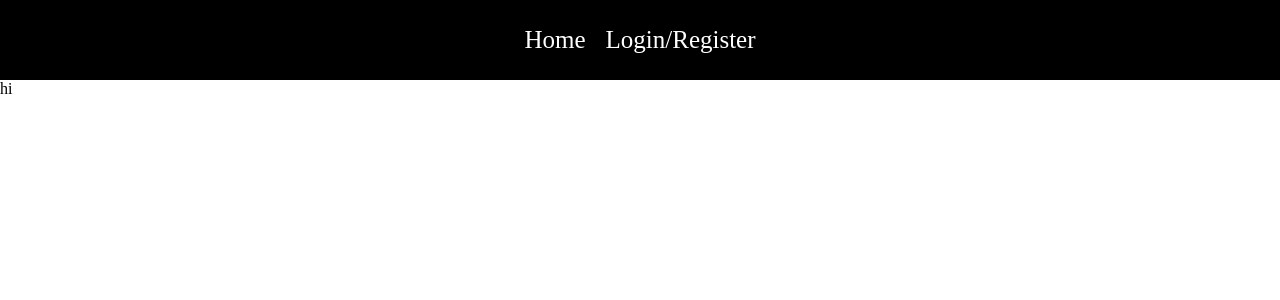
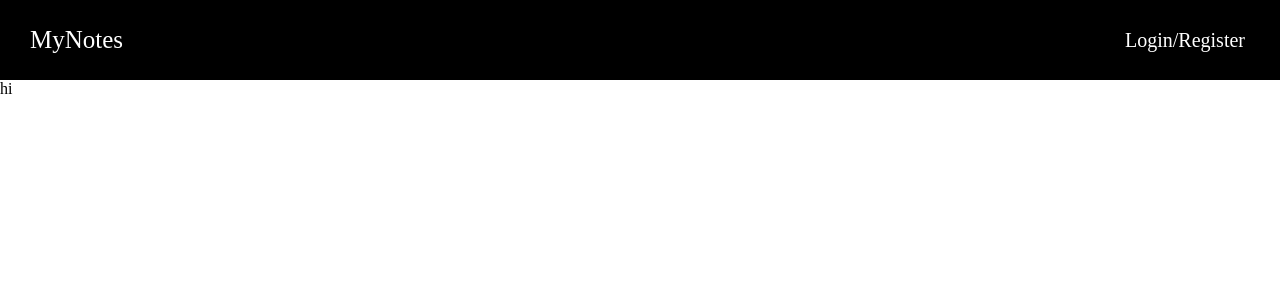
Before and after one commit to bgt1717/notesapp, a React (Vite) app in the folder web/: page / in a window 1280 px wide. Shown: the top 300 px of the page. Built offline with nearby package versions, Linux system fonts and the light colour scheme.

Commit message:
navbar updated

```diff
--- a/web/src/App.css
+++ b/web/src/App.css
@@ -58,16 +58,30 @@ input {
 }
 
 .navbar {
-  margin: 0;
-  width: 100%;
+  display: flex;
+  justify-content: space-between;
+  align-items: center;
   height: 80px;
   background-color: black;
+  color: white;
+  padding: 0 20px; /* Adjust padding as needed */
+}
+
+.logo {
+  font-size: 25px;
+}
+
+.nav-links {
   display: flex;
-  justify-content: center;
-  align-items: center;
+}
+
+.nav-links a {
+  margin: 0 15px; /* Adjust margin as needed */
   color: white;
   text-decoration: none;
+  font-size: 20px;
 }
+
 .home{
   font-size: 20px;
   display: flex;
--- a/web/src/components/navbar.jsx
+++ b/web/src/components/navbar.jsx
@@ -1,32 +1,36 @@
-import { Link } from "react-router-dom"
-import {useCookies} from "react-cookie";
+import { Link } from "react-router-dom";
+import { useCookies } from "react-cookie";
 import { useNavigate } from "react-router-dom";
 
 const Navbar = () => {
   const [cookies, setCookies] = useCookies(["access_token"]);
-    const navigate = useNavigate(); //useNavigate Hook.
+  const navigate = useNavigate(); // useNavigate Hook.
 
   const logout = () => {
-        setCookies("access_token", "") //Set cookies to an empty token.
-        window.localStorage.removeItem("userID"); //Clears local Storage Key.
-        navigate("/auth"); //Calls Hook to route to /auth page.
-    }
+    setCookies("access_token", ""); // Set cookies to an empty token.
+    window.localStorage.removeItem("userID"); // Clears local Storage Key.
+    navigate("/auth"); // Calls Hook to route to /auth page.
+  };
+
   return (
     <div className="navbar">
-      <Link to="/"> Home </Link>
+      <div className="logo">
+        <Link to="/">MyNotes</Link>
+      </div>
 
-
-      {!cookies.access_token ? (<Link to="/auth"> Login/Register </Link> //If there is not an access token in cookies, route to Login/Register page.
+      <div className="nav-links">
+        {!cookies.access_token ? (
+          <Link to="/auth">Login/Register</Link>
         ) : (
           <>
-      <Link to="/createnote"> Create Note </Link>
-      <Link to="/savedNotes"> Saved Notes </Link>
-
-      <button onClick={logout}>Logout </button>
-      </> //Otherwise, Display a button to Logout. When pressed, it calls the logout function.
+            <Link to="/createnote">Create Note</Link>
+            <Link to="/savedNotes">Saved Notes</Link>
+            <button onClick={logout}>Logout</button>
+          </>
         )}
       </div>
-  )
-}
+    </div>
+  );
+};
 
-export default Navbar
+export default Navbar;
```
Lines whose indentation alone changed are shown as unchanged.
